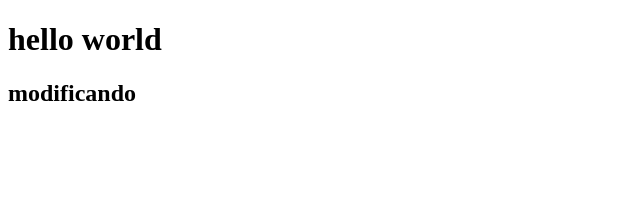
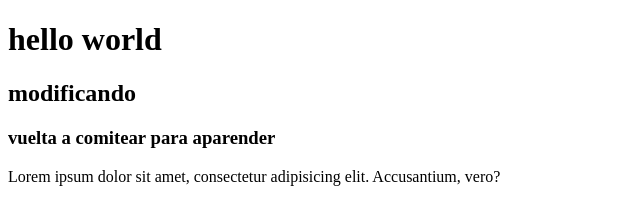
Before and after one commit to EXgwynbleidd/git-curso, a plain HTML site: page index.html in a window 1280 px wide. Shown: the whole page, without its empty margins (0-640 px from the left). Drawn offline with Linux system fonts and the light colour scheme.

Commit message:
otro cambio en git

```diff
--- a/index.html
+++ b/index.html
@@ -11,7 +11,8 @@
  <h1>hello world</h1>
 
  <h2>modificando</h2>
-
+ <h3>vuelta a comitear para aparender</h3>
+ <p>Lorem ipsum dolor sit amet, consectetur adipisicing elit. Accusantium, vero?</p>
 
 
 
```
